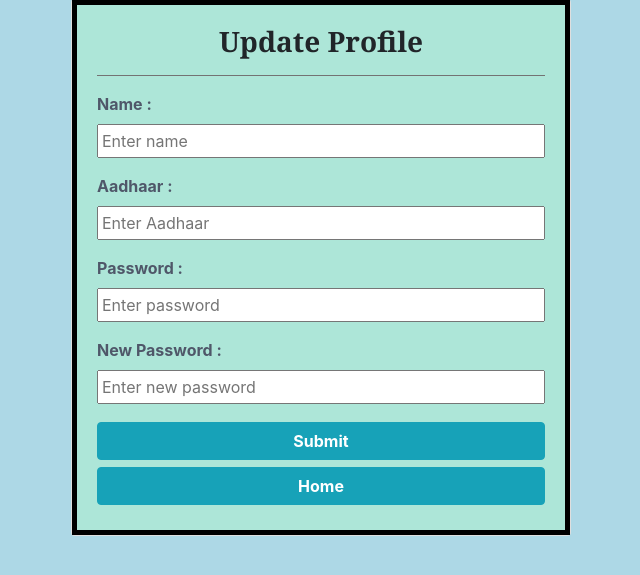
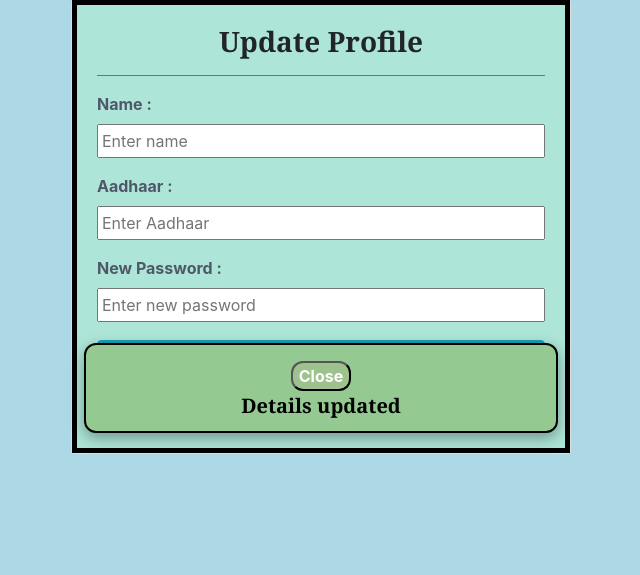
Before and after one commit to MrTitan444/Shimmy.shimmy.bank, a Flask app: page /update in a window 1280 px wide. Shown: the part 176-751 px from the top of the page, without its empty margins (319-959 px from the left). Run offline with Flask 3, Linux system fonts and the light colour scheme; the visitor is signed in with stand-in values (Sample User, id 1); parts of the project's set-up code (start-up, migrations or seed data) failed here and were passed over.

Commit message:
some fine tuning

```diff
--- a/Shimmy Shimmy Bank/Shimmy.shimmy.bank/website/auth.py
+++ b/Shimmy Shimmy Bank/Shimmy.shimmy.bank/website/auth.py
@@ -27,10 +27,15 @@ def login_btn():
 def update_btn():
     l_user['aadhaar'],l_user['password'],l_user['name']=request.form['l_aadhaar'],request.form['l_password'],request.form['name']
     print(session['user']['cid'])
-    cursor.execute("update users set name=%s, aadhar=%s, password=%s where cid=%s",(l_user['name'], l_user['aadhaar'], l_user['password'], session['user']['cid']))
-    mycon.commit()
     print(l_user)
-    return redirect(url_for('views.home'))
+    if l_user['aadhaar']:
+        cursor.execute('update users set aadhar="%s" where cid="%s"'%(l_user['aadhaar'],session['user']['cid']))
+    if l_user['password']:
+        cursor.execute('update users set password="%s" where cid="%s"'%(l_user['password'],session['user']['cid']))
+    if l_user['name']:
+        cursor.execute('update users set name="%s" where cid="%s"'%(l_user['name'],session['user']['cid']))
+    session['update']=True
+    return redirect(url_for('auth.update'))
 
 @auth.route('/signup', methods=['GET'])
 def signup():
--- a/Shimmy Shimmy Bank/Shimmy.shimmy.bank/website/functions.py
+++ b/Shimmy Shimmy Bank/Shimmy.shimmy.bank/website/functions.py
@@ -176,7 +176,7 @@ def withdraw_(user,amt):
     cursor.execute(f'select balance from t_sb_{user["cid"]}')
     a=cursor.fetchall()
     if a:
-        a=int(a[0])
+        a=int(a[-1][0])
     else:
         a=0
     if amt>a:
--- a/Shimmy Shimmy Bank/Shimmy.shimmy.bank/website/templates/update.html
+++ b/Shimmy Shimmy Bank/Shimmy.shimmy.bank/website/templates/update.html
@@ -26,29 +26,25 @@
             </div>
             <div class="form-group">
               <label style="color: #4f5769;"><b>Aadhaar :</b></label>
-              <input name='l_aadhaar' class = "form-input" v-model="aadhaar" placeholder="Enter Aadhaar" type="text">
-            </div>
-            <div class="form-group">
-              <label style="color: #4f5769;"><b>Password :</b></label>
-              <input class = "form-input" v-model="password" placeholder="Enter password" type="password">
+              <input name='l_aadhaar' minlength="12" maxlength="12" class = "form-input" v-model="aadhaar" placeholder="Enter Aadhaar" type="text">
             </div>
              <div class="form-group">
               <label style="color: #4f5769;"><b>New Password :</b></label>
               <input name='l_password' class = "form-input" v-model="password" placeholder="Enter new password" type="password">
             </div>
-            {% with messages = get_flashed_messages() %}
-              {% if messages %}
-                {% for i in messages %}
-                  <p> {{i}} </p>
-                {% endfor %}
-              {% endif %}
-            {% endwith %}
               <div>
             <center><button value="submitForm" type="submit"  class="btn btn-info" @click="submitForm"><b><a style="color: #ffffff; text-decoration: none;">Submit</a></b></center>
             <center><button type="button" class="btn btn-info" @click="submitForm"><b><a href="/" style="color: #ffffff; text-decoration: none;">Home</a></b></button></center>
             </div>
-
           </form>
+          {% if session.get('update')==True %}
+            <dialog open style="width: 95%; height: 90px; top: 343px; left: 0; border: 2px solid rgb(0, 0, 0); border-radius: 12px;; background-color: rgb(148, 201, 146); box-shadow: rgba(0, 0, 0, 0.35) 0px 5px 15px;">
+              <form method="dialog" open>
+                <center> <button class="Close-button" aria-label="Close" style="background-color: rgb(157, 194, 141); border-radius: 12px; color: rgb(255, 255, 255); cursor: pointer;"><b>Close</b></button></center>
+                <center><p style="font-family: Cambria, Cochin, Georgia, Times, 'Times New Roman', serif; color: rgb(0, 0, 0);font-size: 20px;"><b>Details updated</b></p></center>
+            </dialog>
+            {% set dummy=session.pop('update') %}
+          {% endif %}
         </div>
       </div>
     </div>
```
